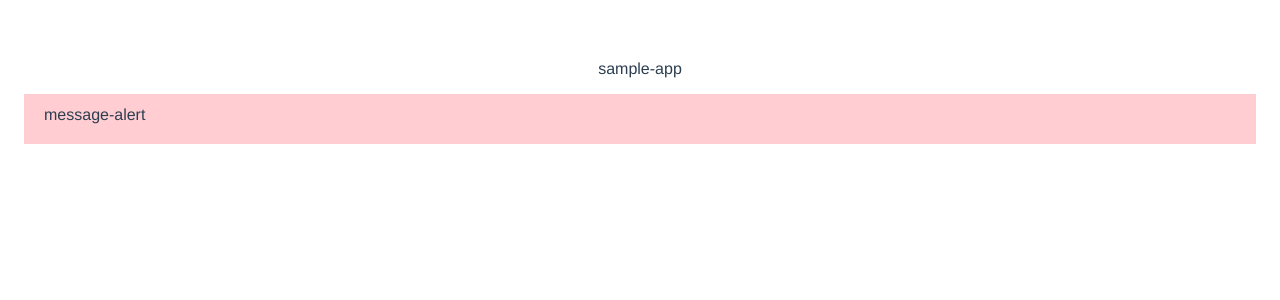
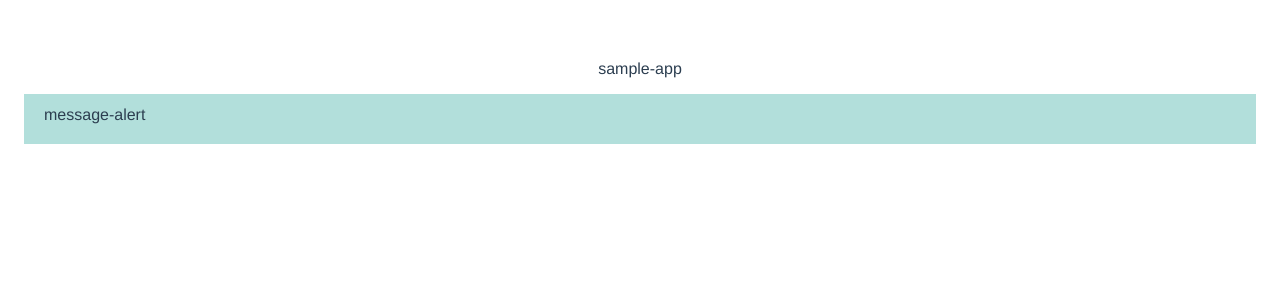
Before and after one commit to MofuMofu2/safe-enhanced-development-sample, a Vue app: page / in a window 1280 px wide. Shown: the top 300 px of the page. Built offline with nearby package versions, Linux system fonts and the light colour scheme.

Commit message:
[fix] #1 CSSの描画をテストするのはしんどいので、prop値がclassにわりあたることをテスト

```diff
--- a/src/App.vue
+++ b/src/App.vue
@@ -2,7 +2,9 @@
   <div id="app">
     <!-- <img alt="Vue logo" src="./assets/logo.png"> -->
     sample-app
-    <MessageAlert></MessageAlert>
+    <MessageAlert
+      :variant="'info'"
+    ></MessageAlert>
     <!-- <HelloWorld msg="Welcome to Your Vue.js + TypeScript App"/> -->
   </div>
 </template>
--- a/src/components/MessageAlert.vue
+++ b/src/components/MessageAlert.vue
@@ -1,5 +1,8 @@
 <template>
-  <div id="message-alert">
+  <div
+    id="message-alert"
+    :class="variant"
+  >
     <p class="alert-text">
       message-alert
     </p>
@@ -7,19 +10,28 @@
 </template>
 
 <script lang="ts">
-import { Component, Vue } from 'vue-property-decorator';
+import { Component, Prop, Vue } from 'vue-property-decorator';
 
 @Component
 export default class MessageAlert extends Vue {
+  @Prop() variant!: string;
 }
 </script>
 
 <style lang="scss">
 #message-alert {
-  background-color: #ffcdd2;
   height: 50px;
   margin: 1rem;
   text-align: left;
+}
+.info{
+  background-color: #b2dfdb;
+}
+.warning{
+  background-color: #fff9c4;
+}
+.error{
+  background-color: #ffcdd2;
 }
 .alert-text {
   padding: .75rem 1.25rem;
```
Also changed, not shown: 1 other file (tests, documents, lock files or other folders).
